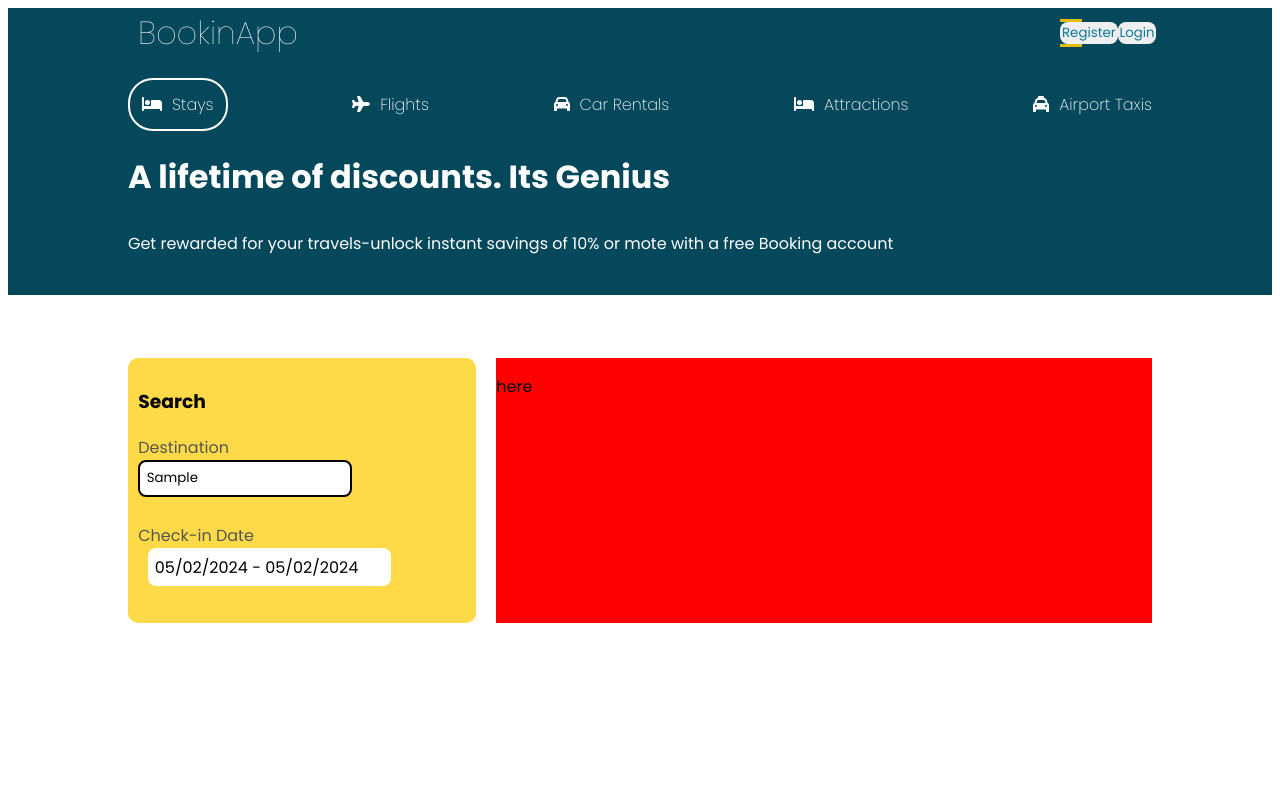
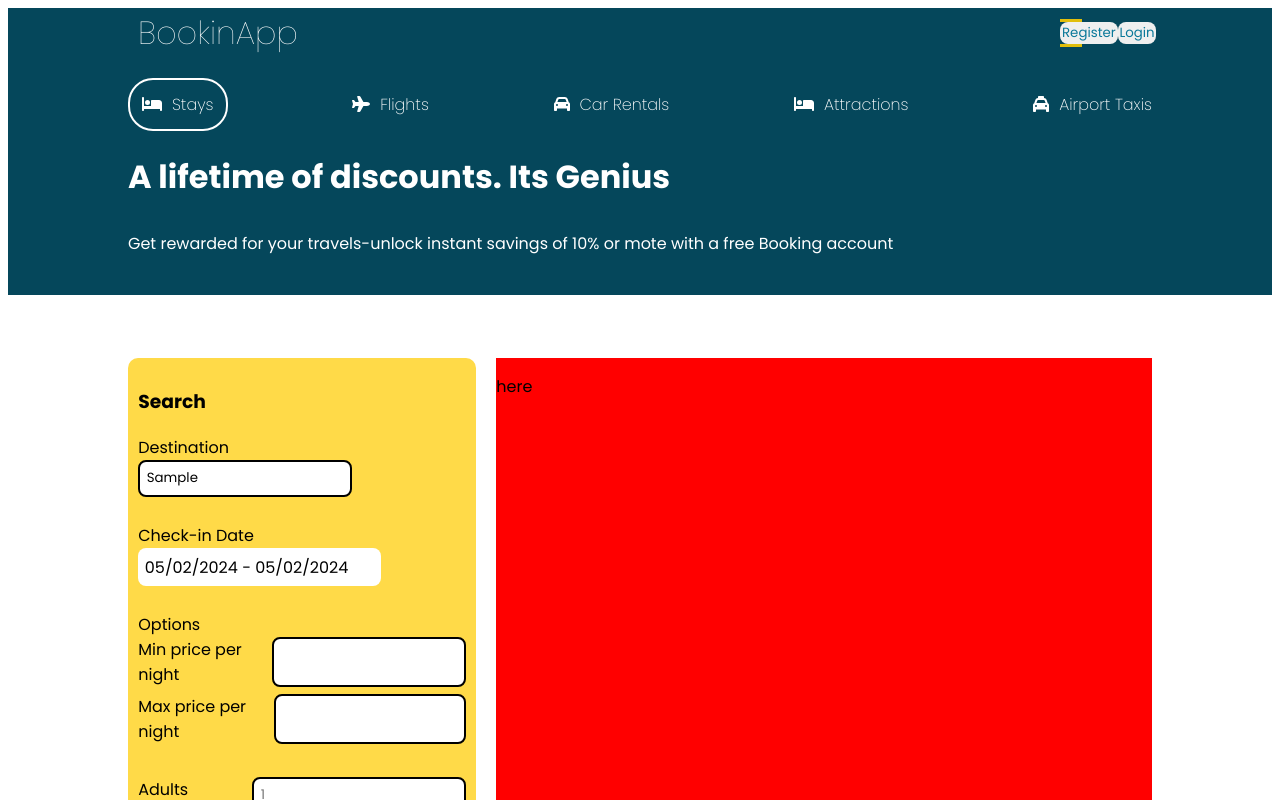
Before and after one commit to Muhammad-Jahanzeb/Hotel-Booking-App, a React (Vite) app in the folder frontend/bookingApp/: page / in a window 1280 px wide. Both pictures are taken after typing "Sample" into the empty fields and a click on the button "Search". Shown: the top 800 px of the page. Built offline with nearby package versions, Linux system fonts and the light colour scheme.

Commit message:
added search box

```diff
--- a/frontend/bookingApp/src/Pages/List/Lists.css
+++ b/frontend/bookingApp/src/Pages/List/Lists.css
@@ -27,6 +27,7 @@
     display: flex;
     flex-direction: column;
     margin-bottom: 8%;
+    margin-top: 2%;
 }
 
 .labelContainer input{
@@ -39,7 +40,7 @@
 
 .labelContainer label{
     font-size: 400;
-    color: rgb(84, 84, 84);
+    color: black;
 }
 
 .labelContainer span{
@@ -48,4 +49,11 @@
     width:70%;
     border-radius: 8px;
     cursor: pointer;
+    margin:0;
 }
+
+.numberContainer{
+    display: flex;
+    width:100%;
+    justify-content: space-between;
+}
--- a/frontend/bookingApp/src/Pages/List/Lists.jsx
+++ b/frontend/bookingApp/src/Pages/List/Lists.jsx
@@ -35,7 +35,7 @@ const Lists = () => {
               </label>
               <span onClick={()=>setClicked(!clicked)}>{format(date[0].startDate, "MM/dd/yyyy")} - {format(date[0].endDate, "MM/dd/yyyy")}</span>
               {clicked?
-                <div className="datePicker">
+                <div style={{marginTop:"2%"}}>
                   <DateRange
                     editableDateInputs={true}
                     onChange={item => setDate([item.selection])}
@@ -44,6 +44,37 @@ const Lists = () => {
                     minDate = {new Date()}
                   />
                 </div>:null}
+            </div>
+            <div className="labelContainer">
+              <label>Options</label>
+              <div className="numberContainer">
+                <label>Min price per night</label>
+                <input type="text"/>
+            </div>
+            <div className="labelContainer">
+              <div className="numberContainer">
+                <label>Max price per night</label>
+                <input type="text"/>
+              </div>
+            </div>
+            <div className="labelContainer">
+              <div className="numberContainer">
+                <label>Adults</label>
+                <input type="number" min={1} placeholder={people.adults}/>
+              </div>
+            </div>
+            <div className="labelContainer">
+              <div className="numberContainer">
+                <label>Children</label>
+                <input type="number" min={0}  placeholder={people.children}/>
+              </div>
+            </div>
+            <div className="labelContainer">
+              <div className="numberContainer">
+                <label>Rooms</label>
+                <input type="number" min={1}  placeholder={people.rooms}/>
+              </div>
+            </div>
             </div>
           </div>
           <div className="listResult">
```
